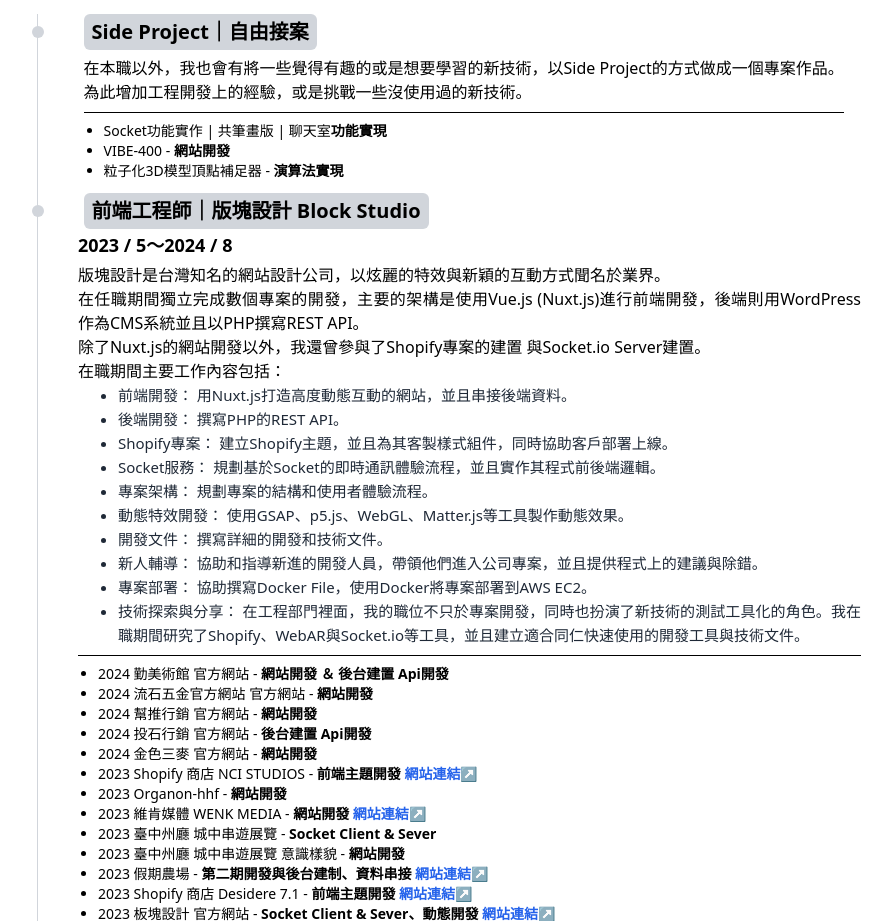
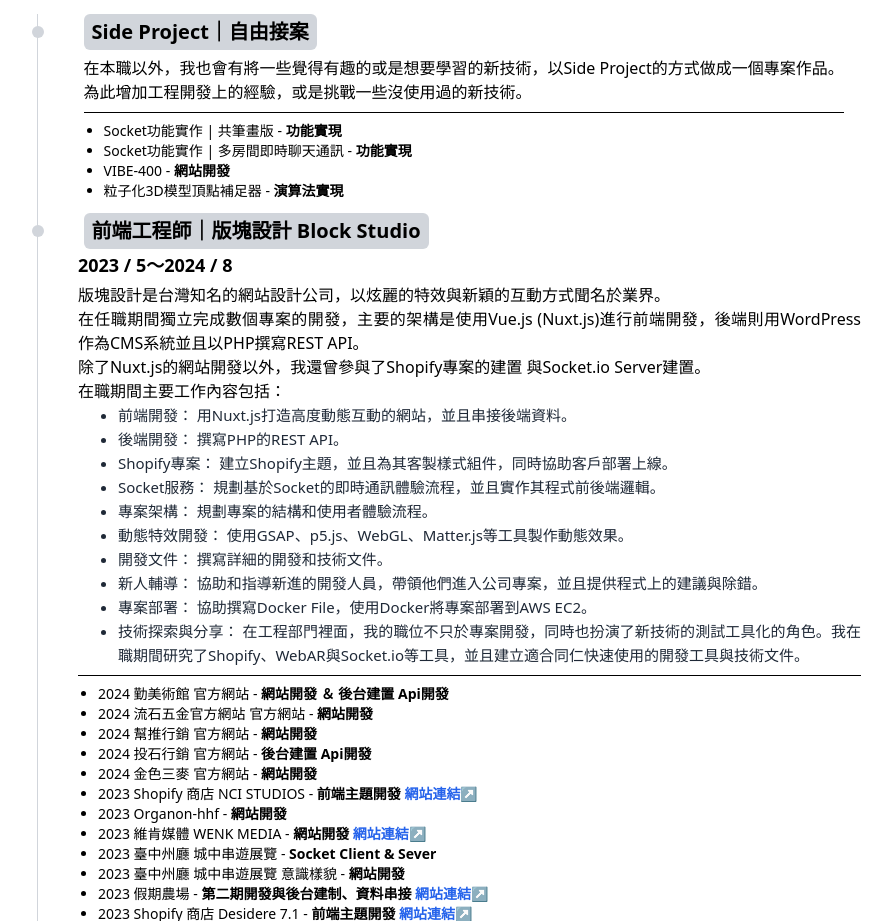
Before and after one commit to cs2338139/Resume, a Vue app: page / in a window 1280 px wide. Shown: the part 1407-2328 px from the top of the page, without its empty margins (208-1100 px from the left). Built offline with nearby package versions, Linux system fonts and the light colour scheme.

Commit message:
feat: 新增Socket 專案

```diff
--- a/public/assets/side-data.json
+++ b/public/assets/side-data.json
@@ -1,18 +1,38 @@
 [
   {
-    "key": "socket-demo",
-    "name": "Socket功能實作 | 共筆畫版 | 聊天室",
-    "cover": "cover.webp",
+    "key": "socket-draw",
+    "name": "Socket功能實作 | 共筆畫版",
+    "cover": "cover.gif",
     "desc": [
-      ""
+      "此專案是一個共筆畫板，使用者可以在此上面塗鴉並與其他使用者即時互動，同時可以在畫板上傳圖片，對圖片做出拖曳等操作。",
+      "前端以React.js來撰寫的Side Project，在此之前為我自己獨立撰寫的Vue專案。\n後端是使用Socket.io來實現即時通訊，並且使用P5.js來實現畫布功能。",
+      "當使用者成功登入Socket Server後，系統會隨機配置一個顏色，該顏色就會是使用者的畫筆與圖片拖曳的提示顏色，該顏色是為了辨識使用者所配發的，因此沒有設置修改顏色的功能。除了配置顏色外，同時也會將當前Server上的紀錄回傳給Client，像是其他使用者的畫筆與圖片紀錄，當Client接收到這些紀錄後，會進行初始化渲染，接下來才會開始做其他動作，此舉是為了同步每Client當前的狀態所設計的。",
+      "為了降低多人操同操作大量傳遞socket事件會造成Server負擔，在前端有帶特別設置降低流量的操作，像是修改畫筆更新的頻率等，同時也能在多人操作時降低前端Canvas渲染的負擔。\n除了畫筆外，也有設置圖片上傳的功能，圖片上傳後，會以base64的格式傳遞給其他使用者，讓其同步顯示在自己的畫面上，並且能夠以點擊圖片來選定圖片，並且移動滑鼠做出拖移的效果。\n為了避免多人同時操作同一張圖片，造成的操作混亂，因此在點擊選定時就會發送事件給其他使用者，讓其他使用者無法操作被選定的圖片。圖片的移動則是以傳所送圖片當前座標的方式。"
     ],
     "type": "功能實現",
     "date": "2024",
-    "links": [{ "title": "Demo連結", "url": "" }],
-    "works": ["動態特效製作", "內容切版與功能實作", "前端架構規劃", "資料串接","表單串接", "RWD"],
-    "tools": ["NUXT","Tailwind css","JavaScript","GSAP","Lenis.js","Keen Slider.js"],
-    "ytIDs": [],
-    "images":[["01.webp"],["02.webp"],["03.webp"],["04.webp"]]
+    "works": ["Canvas 畫筆功能實現","Canvas 圖片上傳與拖曳功能實現","事件邏輯與資料傳遞","Socket Server功能設計與程式撰寫","前後端架構規劃","內容切版與功能實作"],
+    "tools": ["React.js","Socket.io","Canvas","P5.js","Tailwind css","JavaScript"],
+    "ytIDs": ["FkVe5veJT50"]
+  },
+  {
+    "key": "socket-chat",
+    "name": "Socket功能實作 | 多房間即時聊天通訊",
+    "cover": "cover.gif",
+    "desc": [
+      "此專案為聊天室功能實作，除了發送與接收聊天訊息外，還實作了Socket room功能，將對話訊息與使用者做頻道區分，但是使用者能夠自由切換當前的房間。",
+      "前端以React.js來撰寫的Side Project，在此之前為我自己獨立撰寫的Vue專案。\n後端是使用Socket.io來實現即時通訊。",
+      "此專案有搭配一套登入驗證的機制，在輸入使用者名稱時候，會要求打上登入密碼。登入密碼是設置在Socket Server並且有做加鹽處理。\n當Client嘗試登入的時候，會先進入Sever的Middlewares層做密碼驗證，當驗證成功後才能夠成功登入Server必做後續操作。",
+      "當登入成功後，Server會回傳當前設置與狀態，例如房間數量、當前使用者、個房間的訊息紀錄，當Client接收到這些資料後就會進行初始化同步。整個專案的設置其實是寫在Server端，在由Client登入後發送給其作初始化。",
+      "連線成功後，使用者可以選擇想要進入的房間，進入房間後會顯示該房間過往的訊息，側邊也會顯示當前房間的使用者名稱。玩家這時也可以發送訊息與其他使用者交流，也可以按下下拉選單，切換房間。",
+      "有設置更換名稱的功能，使用者可以在任意時機更換自己的名稱，按下送出後，新名稱也會同步更改給其他使用者。當使用者斷線/離開後，其以往發送的訊息條上的使用者名稱也會變成'用戶已離開'",
+      "為了處理訊息發送後，因為網速影響造成不同步的問題，有特別做處理。當使用者發送訊息後，自己的該訊息條會會是灰色的，當訊息事件成功打到Server上並且回傳200後才會以全黑的方式顯示出來，這代表該訊息已經到Server端，並且跟其他Client進行同步了。此項設計是參考Line的訊息發送機制設計的。"
+    ],
+    "type": "功能實現",
+    "date": "2024",
+    "works": ["訊息發送與接收","Socket Room功能","登入驗證與登出","使用者重新命名同步更新","事件邏輯與資料傳遞","Socket Server功能設計與程式撰寫","前後端架構規劃","內容切版與功能實作", "RWD"],
+    "tools": ["React.js","Socket.io","Canvas","P5.js","Tailwind css","JavaScript"],
+    "ytIDs": ["YvtjQ5_1Teg"]
   },
   {
     "key": "vibe-400",
@@ -25,7 +45,7 @@
     "date": "2024",
     "links": [],
     "works": ["動態特效製作","內容切版與功能實作", "SVG動畫製作", "RWD"],
-    "tools": ["React","Tailwind css","JavaScript","GSAP"],
+    "tools": ["React.js","Tailwind css","JavaScript","GSAP"],
     "ytIDs": ["E1aDCs-cIhg"],
     "images": []
   }
--- a/src/views/Home.vue
+++ b/src/views/Home.vue
@@ -207,7 +207,8 @@ provide("changeUrlQuery", changeUrlQuery);
               </div>
               <div class="h-[1px] w-full bg-black my-2"></div>
               <ul class="list-disc text-sm pl-5">
-                <li @click="changeUrlQuery('socket-demo')" :class="hasLinkItemStyle">Socket功能實作 | 共筆畫版 | 聊天室<b>功能實現</b></li>
+                <li @click="changeUrlQuery('socket-draw')" :class="hasLinkItemStyle">Socket功能實作 | 共筆畫版 - <b>功能實現</b></li>
+                <li @click="changeUrlQuery('socket-chat')" :class="hasLinkItemStyle">Socket功能實作 | 多房間即時聊天通訊 - <b>功能實現</b></li>
                 <li @click="changeUrlQuery('vibe-400')" :class="hasLinkItemStyle">VIBE-400 - <b>網站開發</b></li>
                 <li @click="changeUrlQuery('point_cloud_changer')" :class="hasLinkItemStyle">粒子化3D模型頂點補足器 - <b>演算法實現</b></li>
               </ul>
```
Also changed, not shown: 2 other files (tests, documents, lock files or other folders).
